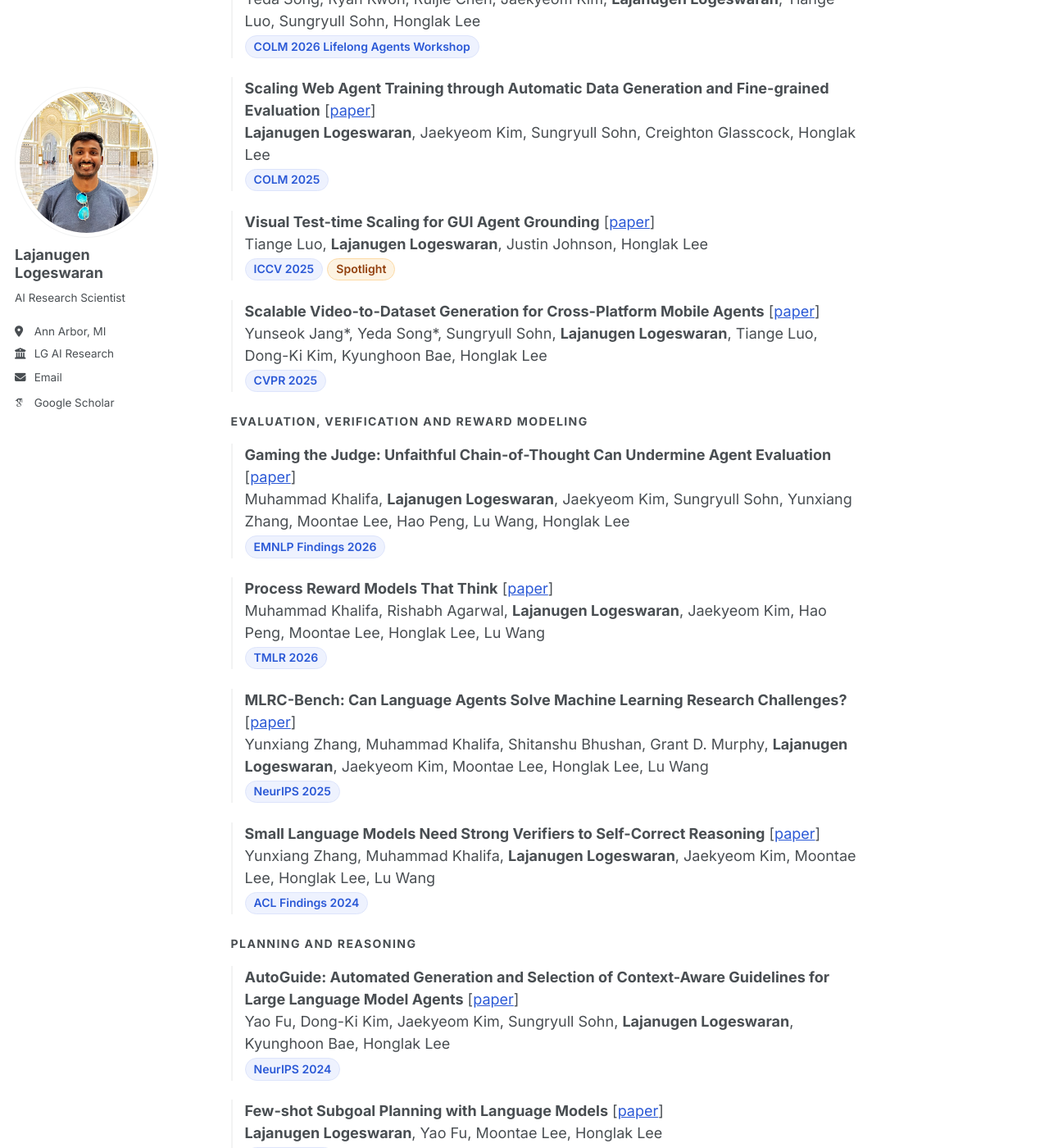
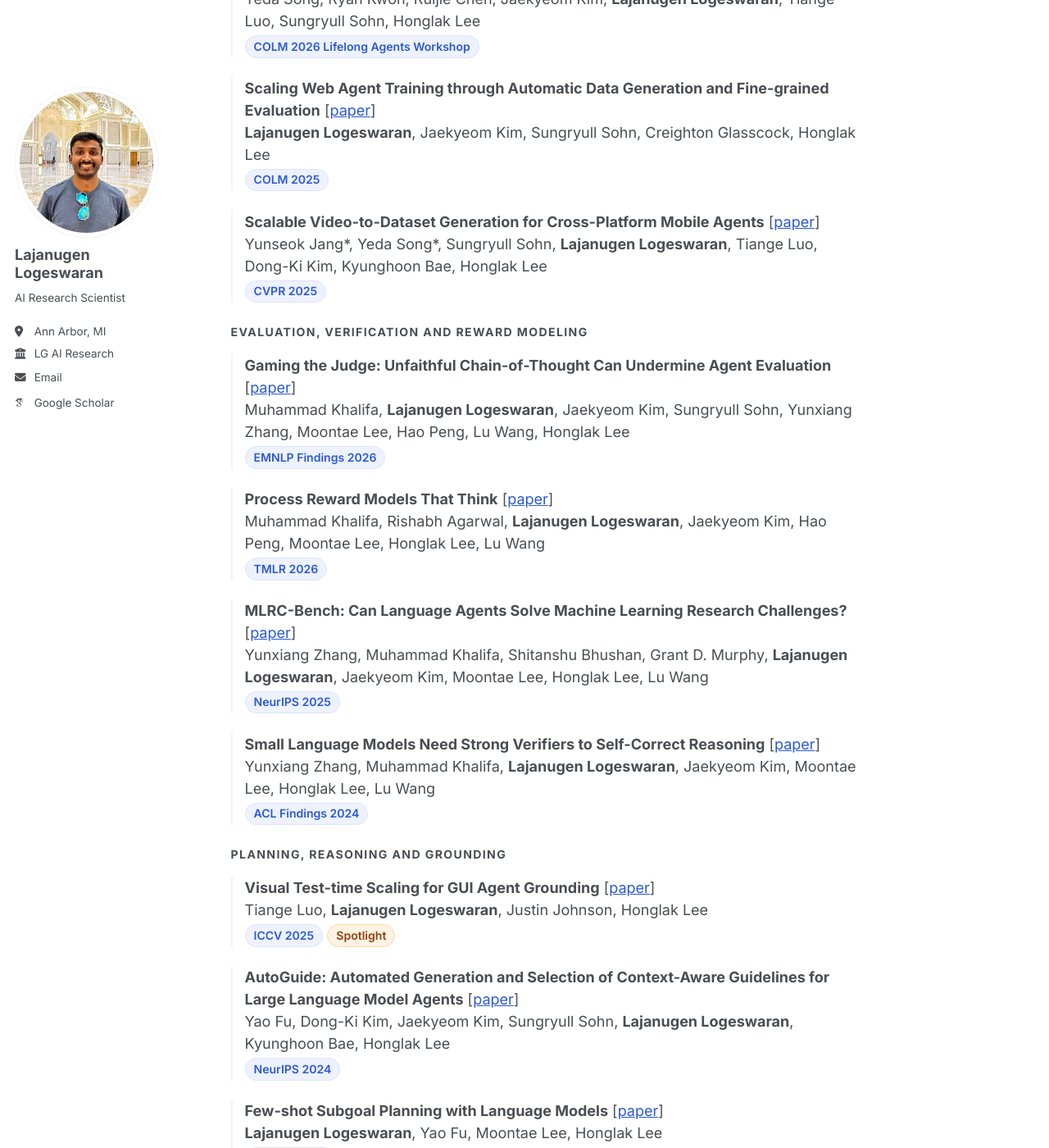
Before and after one commit to lajanugen/lajanugen.github.io, a Jekyll site: the page built from _pages/about.md, in a window 1280 px wide and 1400 px high, scrolled down 1246 px. Shown: the whole window at 82% size. Built offline with Jekyll 4.4.1, drawn with Linux system fonts in a browser that asks for light colours; some web fonts are replaced; part of the change alters nothing that is shown.

Commit message:
Move the grounding paper to planning, reasoning and grounding
Visual Test-time Scaling for GUI Agent Grounding sat under 'agent
training: data and environments', but it trains nothing and produces no
data: RegionFocus zooms into regions of a GUI at inference time. The
other three entries in that group all turn something into training data,
so it was the one member that did not match the heading.

It fits the planning group instead, where AutoGuide and Few-shot Subgoal
Planning are likewise inference-time methods. Rename that group to
'Planning, reasoning and grounding' and leave agent training as three
data-generation papers.

Co-Authored-By: Claude Opus 5 <noreply@anthropic.com>
Claude-Session: https://claude.ai/code/session_01DHcYWvnM8a3i2AfgvmikJN

```diff
--- a/_pages/about.md
+++ b/_pages/about.md
@@ -42,10 +42,6 @@ For a complete list of publications, please see my Google Scholar profile.
   **Lajanugen Logeswaran**, Jaekyeom Kim, Sungryull Sohn, Creighton Glasscock, Honglak Lee
   <span class="v">COLM 2025</span>
 
-- **Visual Test-time Scaling for GUI Agent Grounding** \[[paper](https://arxiv.org/pdf/2505.00684)\]
-  Tiange Luo, **Lajanugen Logeswaran**, Justin Johnson, Honglak Lee
-  <span class="v">ICCV 2025</span> <span class="v v--hl">Spotlight</span>
-
 - **Scalable Video-to-Dataset Generation for Cross-Platform Mobile Agents** \[[paper](https://arxiv.org/pdf/2505.12632)\]
   Yunseok Jang\*, Yeda Song\*, Sungryull Sohn, **Lajanugen Logeswaran**, Tiange Luo, Dong-Ki Kim, Kyunghoon Bae, Honglak Lee
   <span class="v">CVPR 2025</span>
@@ -68,7 +64,11 @@ For a complete list of publications, please see my Google Scholar profile.
   Yunxiang Zhang, Muhammad Khalifa, **Lajanugen Logeswaran**, Jaekyeom Kim, Moontae Lee, Honglak Lee, Lu Wang
   <span class="v">ACL Findings 2024</span>
 
-#### Planning and reasoning
+#### Planning, reasoning and grounding
+
+- **Visual Test-time Scaling for GUI Agent Grounding** \[[paper](https://arxiv.org/pdf/2505.00684)\]
+  Tiange Luo, **Lajanugen Logeswaran**, Justin Johnson, Honglak Lee
+  <span class="v">ICCV 2025</span> <span class="v v--hl">Spotlight</span>
 
 - **AutoGuide: Automated Generation and Selection of Context-Aware Guidelines for Large Language Model Agents** \[[paper](https://arxiv.org/pdf/2403.08978)\]
   Yao Fu, Dong-Ki Kim, Jaekyeom Kim, Sungryull Sohn, **Lajanugen Logeswaran**, Kyunghoon Bae, Honglak Lee
```
